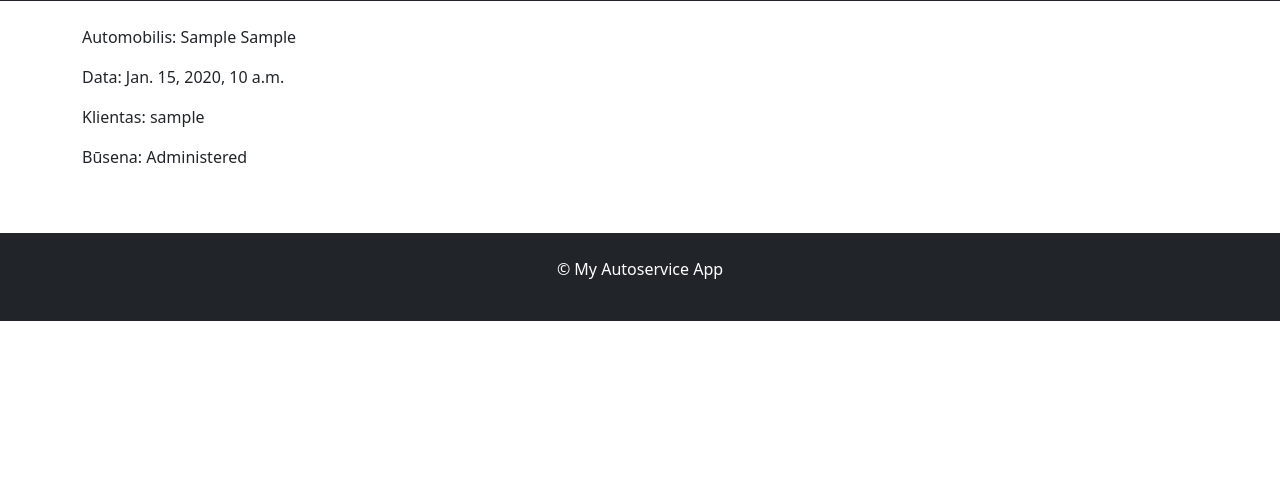
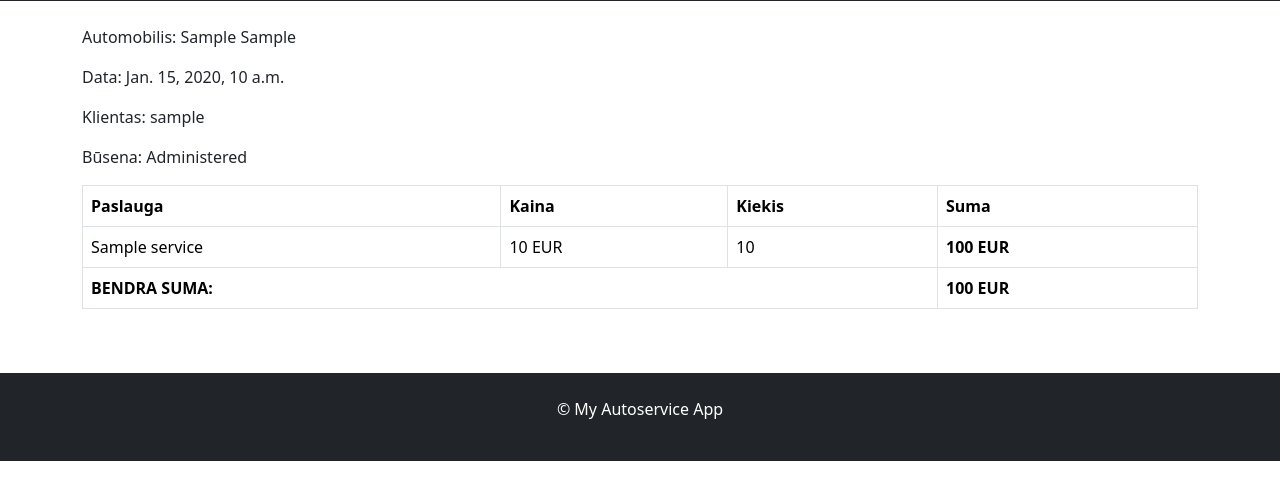
Before and after one commit to DonatasNoreika/autoservice_20260413, a Django app: page /orders/1/ in a window 1280 px wide. Shown: the part 247-747 px from the top of the page. Run offline with Django 5.2, Linux system fonts and the light colour scheme; tables that the repository leaves empty hold one stand-in row (values such as "Sample post").

Commit message:
2: + Čia pat būtų matoma ir užsakymo eilučių informacija.
+Prie užsakymo eilutės modelio pridėti lauką "line_sum" (per metodą), kuris būtų automatiškai paskaičiuotas, padauginus kiekį iš paslaugos kainos. Jį atvaizduoti (Užsakymų eilučių sąraše ir/arba užsakymo formoje).
+ Prie užsakymo pridėti lauką "total" (per metodą), kuris būtų automatiškai paskaičiuojamas pagal realias užsakymo eilučių sumas. Jį atvaizduoti (Užsakymų sąraše, ir/arba pačiame užsakyme).

```diff
--- a/mysite/autoservice/models.py
+++ b/mysite/autoservice/models.py
@@ -34,14 +34,20 @@ class Order(models.Model):
 
     status = models.CharField(choices=STATUS_CHOICES, default='a')
 
+    def total(self):
+        return sum(line.line_sum() for line in self.lines.all())
+
     def __str__(self):
         return f"{self.car} ({self.date})"
 
 
 class OrderLine(models.Model):
-    order = models.ForeignKey(to="Order", on_delete=models.CASCADE)
+    order = models.ForeignKey(to="Order", on_delete=models.CASCADE, related_name='lines')
     service = models.ForeignKey(to="Service", on_delete=models.SET_NULL, null=True, blank=True)
     quantity = models.IntegerField(default=1)
 
+    def line_sum(self):
+        return self.service.price * self.quantity
+
     def __str__(self):
         return f"{self.service} - {self.quantity}"
--- a/mysite/autoservice/templates/order.html
+++ b/mysite/autoservice/templates/order.html
@@ -8,4 +8,31 @@
 <p>Klientas: {{ order.client }}</p>
 <p>Būsena: {{ order.get_status_display }}</p>
 
+
+
+
+<table class="table table-bordered">
+    <thead>
+      <tr>
+        <th>Paslauga</th>
+        <th>Kaina</th>
+        <th>Kiekis</th>
+        <th>Suma</th>
+      </tr>
+    </thead>
+    <tbody>
+    {% for line in order.lines.all %}
+      <tr>
+        <td>{{ line.service.name }}</td>
+        <td>{{ line.service.price }} EUR</td>
+        <td>{{ line.quantity }}</td>
+        <th>{{ line.line_sum }} EUR</th>
+      </tr>
+    {% endfor %}
+        <tr>
+        <th colspan="3">BENDRA SUMA:</th>
+        <th>{{ order.total }} EUR</th>
+      </tr>
+    </tbody>
+  </table>
 {% endblock %}
```
Also changed, not shown: mysite/mysite/settings.py (+6 -4 lines).
